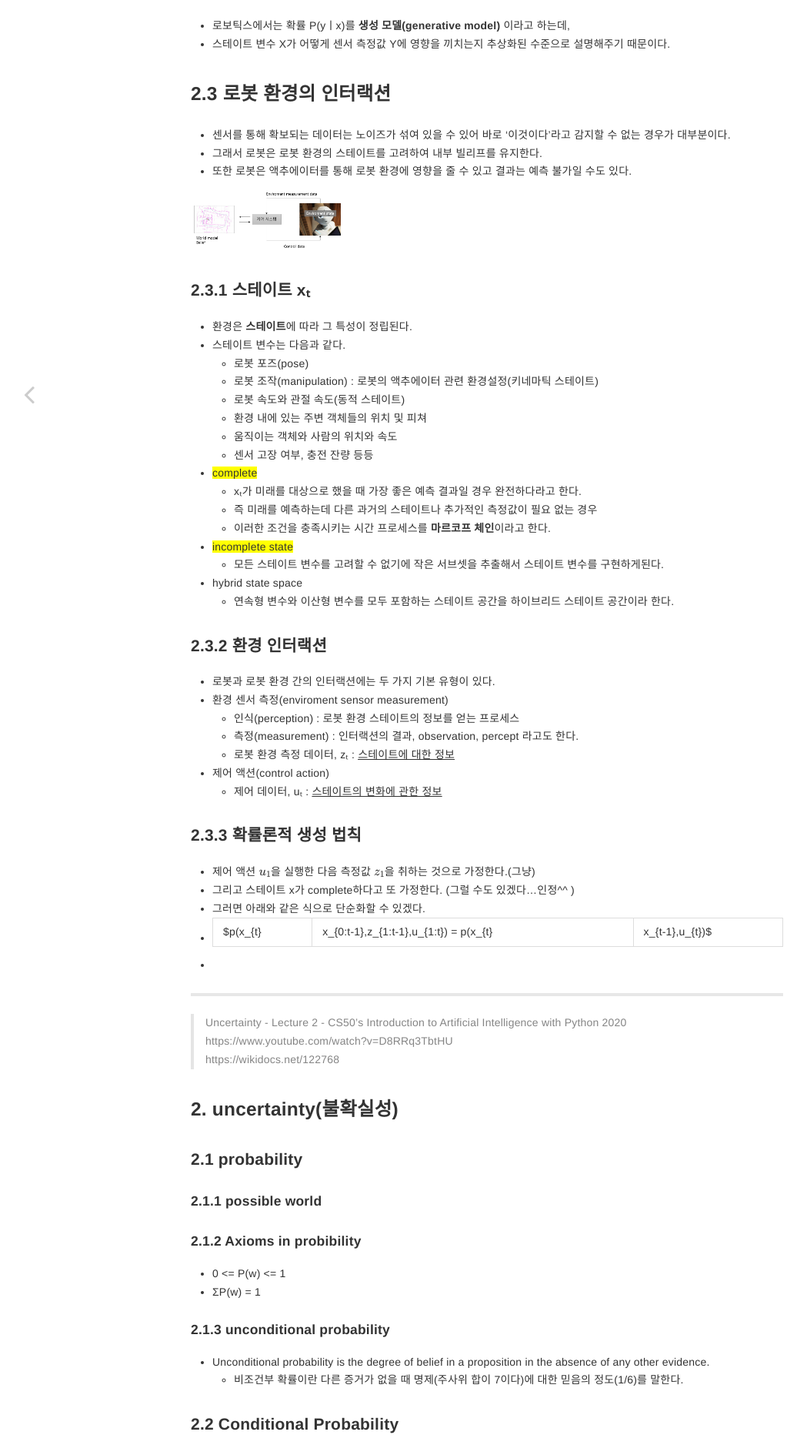
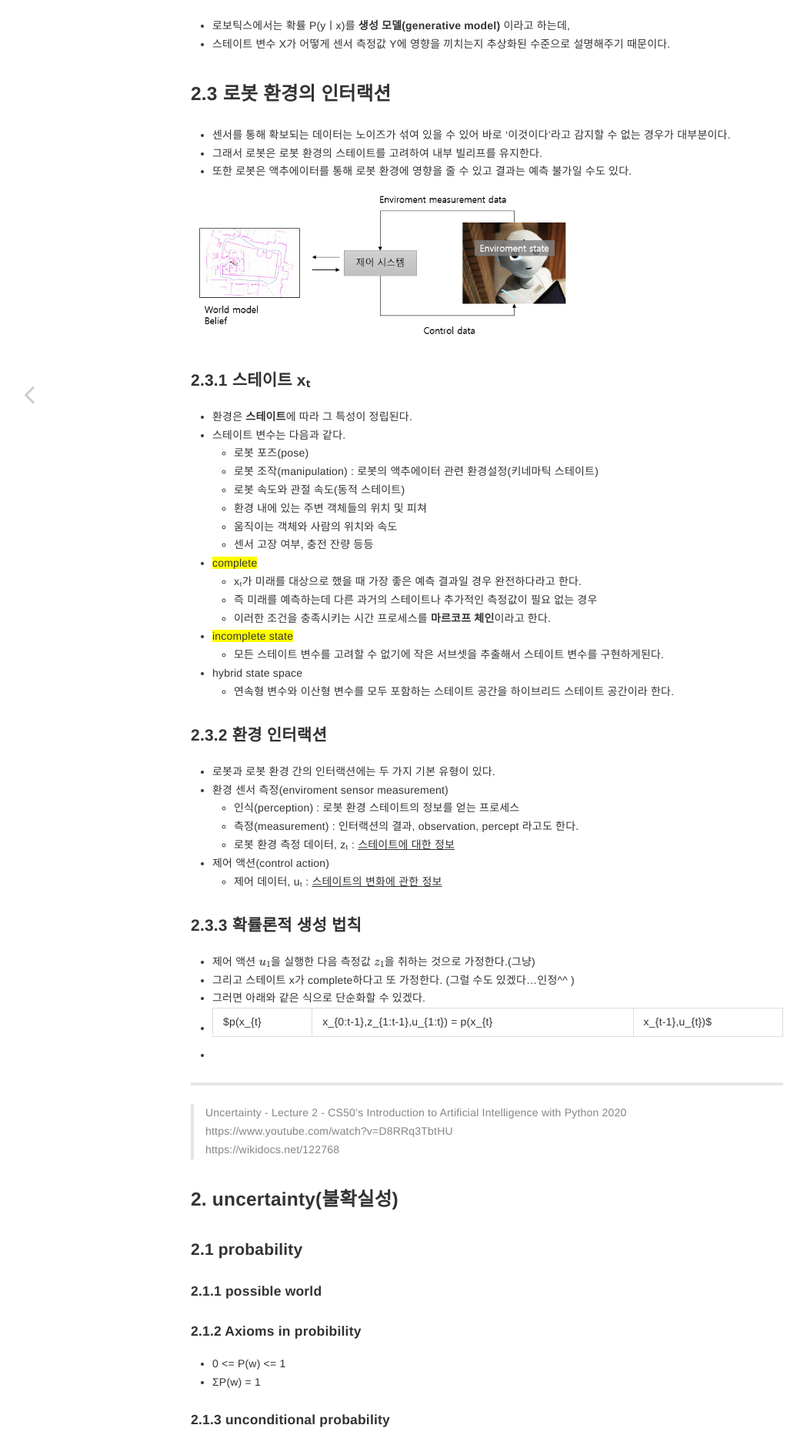
Before and after one commit to contravia-cloud/TechnicalBlog, a Jekyll site: the page built from _posts/2022-04-06-Probabilistic_robotics.md, in a window 1280 px wide. Shown: the part 2013-3890 px from the top of the page at 77% size, without its empty margins (7-1056 px from the left). Built offline with Jekyll 4.4.1, drawn with Linux system fonts in a browser that asks for light colours; our own code applies the rules of GitHub Pages for plain Markdown files; formulas are drawn with MathJax 3; some of the changed text lies outside the part shown.

Commit message:
Update 2022-04-06-Probabilistic_robotics.md

```diff
--- a/_posts/2022-04-06-Probabilistic_robotics.md
+++ b/_posts/2022-04-06-Probabilistic_robotics.md
@@ -51,7 +51,7 @@ date: 2022-04-06
   - 그래서 로봇은 로봇 환경의 스테이트를 고려하여 내부 빌리프를 유지한다.
   - 또한 로봇은 액추에이터를 통해 로봇 환경에 영향을 줄 수 있고 결과는 예측 불가일 수도 있다.
 
-<img src="https://contravia-cloud.github.io/TechnicalBlog/assets/img/화면 캡처 2022-04-07 093751.png" width="200" title="확률론적 로보틱스 그림 2.1" alt="확률론적 로보틱스 그림 2.1"/>
+<img src="https://contravia-cloud.github.io/TechnicalBlog/assets/img/화면 캡처 2022-04-07 093751.png" width="500" title="확률론적 로보틱스 그림 2.1" alt="확률론적 로보틱스 그림 2.1"/>
 
 ### 2.3.1 스테이트 xₜ
   - 환경은 **스테이트**에 따라 그 특성이 정립된다.
```
